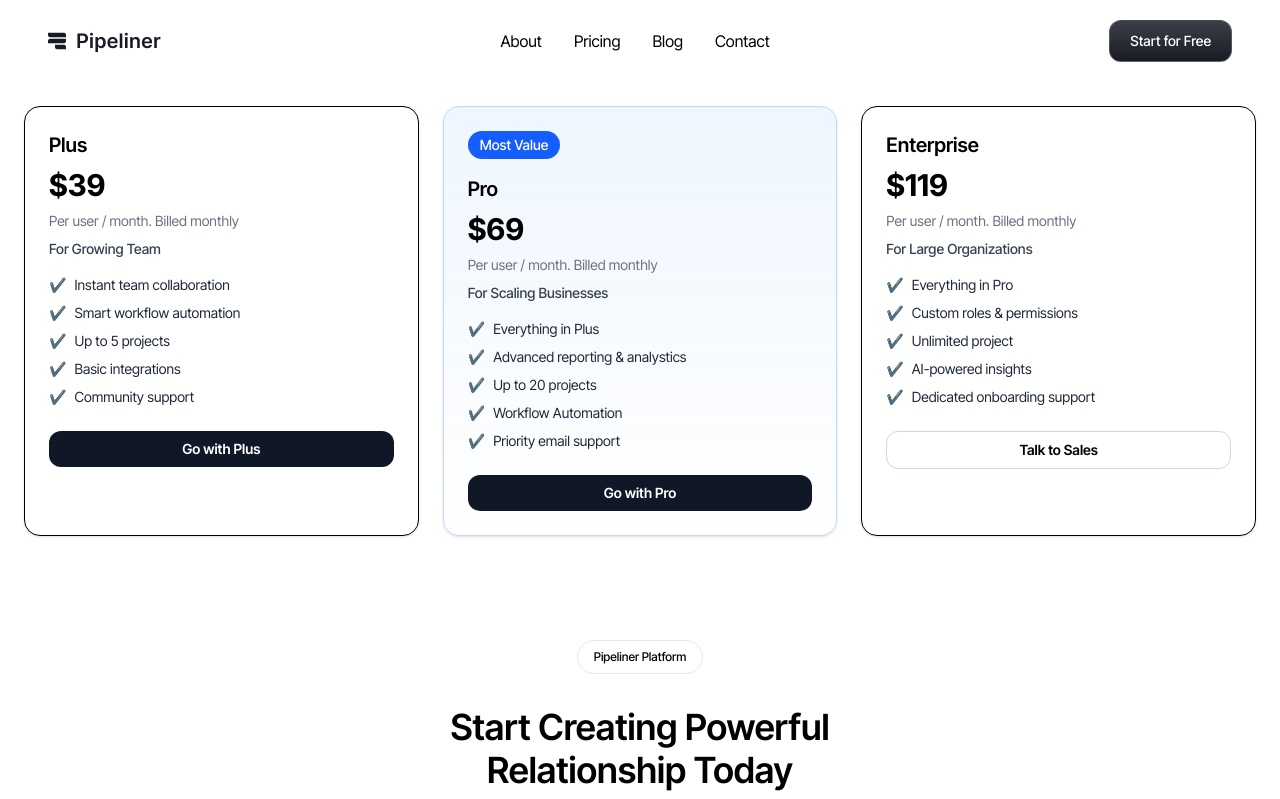
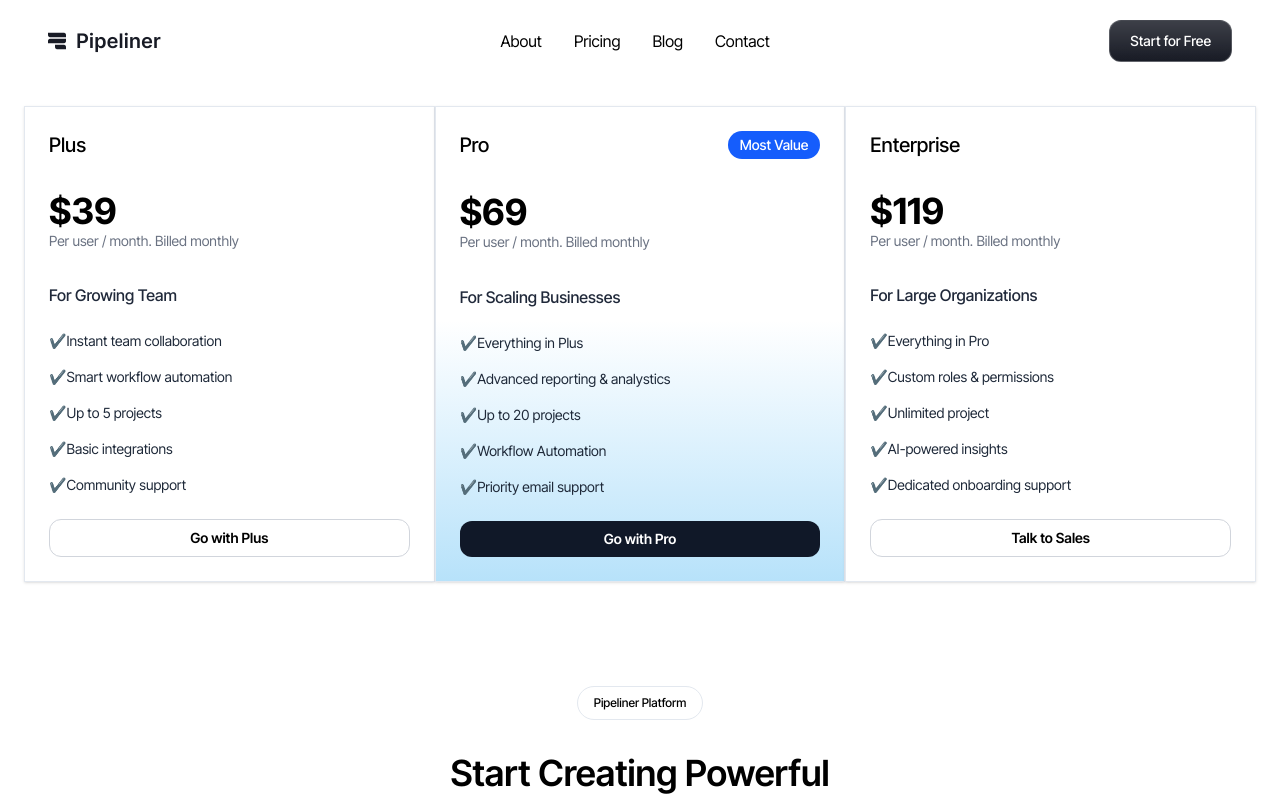
Before and after one commit to KyuzenDev/dipa-pipeliner, a Next.js app: page /pricing-plan in a window 1280 px wide. Shown: the top 799 px of the page. Built offline with nearby package versions, Linux system fonts and the light colour scheme.

Commit message:
style(pricing-plan): enhance UI styling for improved clarity and consistency

```diff
--- a/src/app/pricing-plan/page.tsx
+++ b/src/app/pricing-plan/page.tsx
@@ -2,38 +2,44 @@ import { pricing } from "@/data/pricing"
 
 export default function PricingPlan() {
     return (
-        <div className="grid grid-cols-1 md:grid-cols-3 gap-6 p-6 max-w-7xl mx-auto">
+        <div className="grid grid-cols-1 md:grid-cols-3 p-6 max-w-7xl mx-auto">
             {pricing.map((plan) => (
                 <div
                     key={plan.head}
-                    className={`rounded-2xl border p-6 shadow-sm ${plan.version === 'Primary' ? 'bg-gradient-to-b from-blue-50 to-white border-blue-200' : 'bg-white'
+                    className={`border border-grayscale-200 justify-between flex flex-col gap-8 p-6 shadow-sm ${plan.version === 'Primary' ? 'bg-gradient-to-b from-white to-[#B7E2FA] from-45%' : 'bg-white'
                         }`}
                 >
+                    <div className="flex flex-row justify-between items-center">
+                        <h3 className="text-xl font-medium">{plan.head}</h3>
                         {plan.popularity && (
-                        <div className="text-sm font-medium text-white bg-blue-600 px-3 py-1 rounded-full inline-block mb-4">
+                            <div className="text-sm font-medium text-white bg-blue-600 px-3 py-1 rounded-full inline-block ml-4">
                                 Most Value
                             </div>
                         )}
-                    <h3 className="text-xl font-semibold">{plan.head}</h3>
-                    <p className="text-3xl font-bold my-2">{plan.price}</p>
-                    <p className="text-sm text-gray-500 mb-2">{plan.description}</p>
-                    <p className="text-sm text-gray-700 font-medium mb-4">{plan.notes}</p>
-                    <ul className="space-y-2 mb-6">
+                    </div>
+                    <div className="flex flex-col">
+                        <p className="text-4xl font-bold">{plan.price}</p>
+                        <p className="text-sm text-gray-500">{plan.description}</p>
+                    </div>
+                    <div className="flex flex-col gap-6">
+                        <p className="text-md text-grayscale-800 font-medium">{plan.notes}</p>
+                        <ul className="flex flex-col gap-4">
                             {plan.features.map((feature) => (
                                 <li key={feature} className="flex items-start text-sm text-gray-800">
-                                <span className="text-blue-600 mr-2">✔️</span> {feature}
+                                    <span className="text-blue-600">✔️</span> {feature}
                                 </li>
                             ))}
                         </ul>
                         <button
-                        className={`w-full py-2 px-4 rounded-xl text-sm font-semibold ${plan.head === 'Enterprise'
-                                ? 'border border-gray-300 hover:bg-gray-50'
-                                : 'bg-gray-900 text-white hover:bg-gray-800'
+                            className={`w-full py-2 px-4 rounded-xl text-sm font-semibold ${plan.version === 'Primary'
+                                ? 'bg-gray-900 text-white hover:bg-gray-800'
+                                : 'border border-gray-300 hover:bg-gray-50'
                                 }`}
                         >
                             {plan.head === 'Enterprise' ? 'Talk to Sales' : `Go with ${plan.head}`}
                         </button>
                     </div>
+                </div>
             ))}
         </div>
     )
```
Lines whose indentation alone changed are shown as unchanged.
